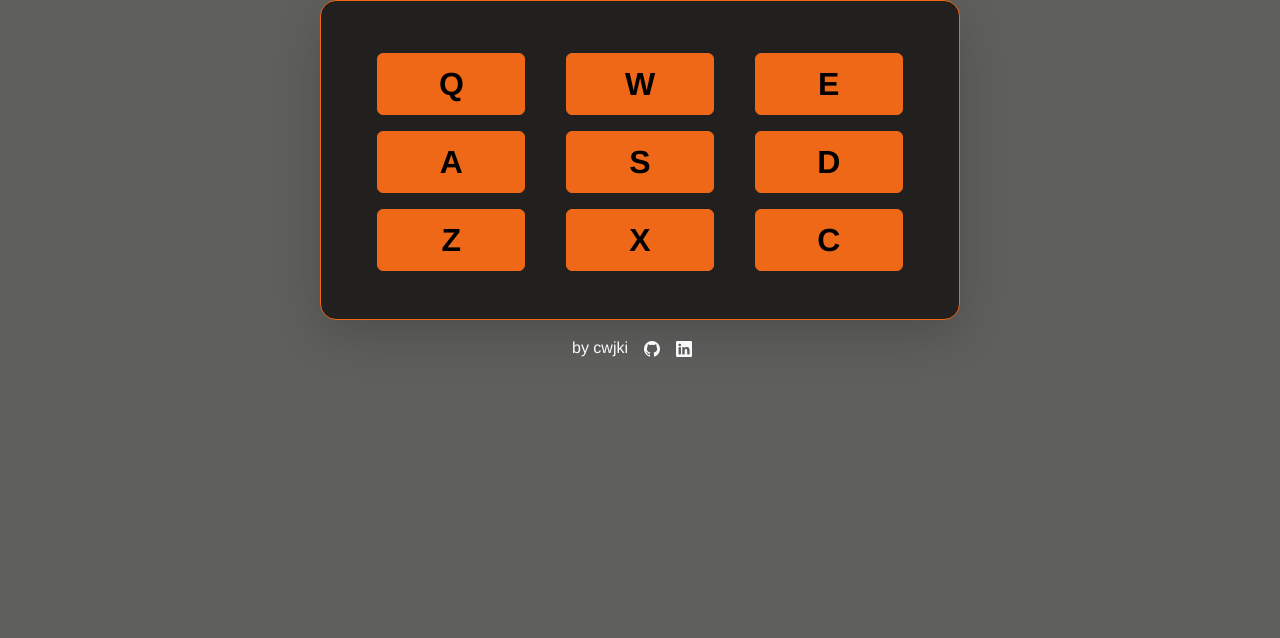
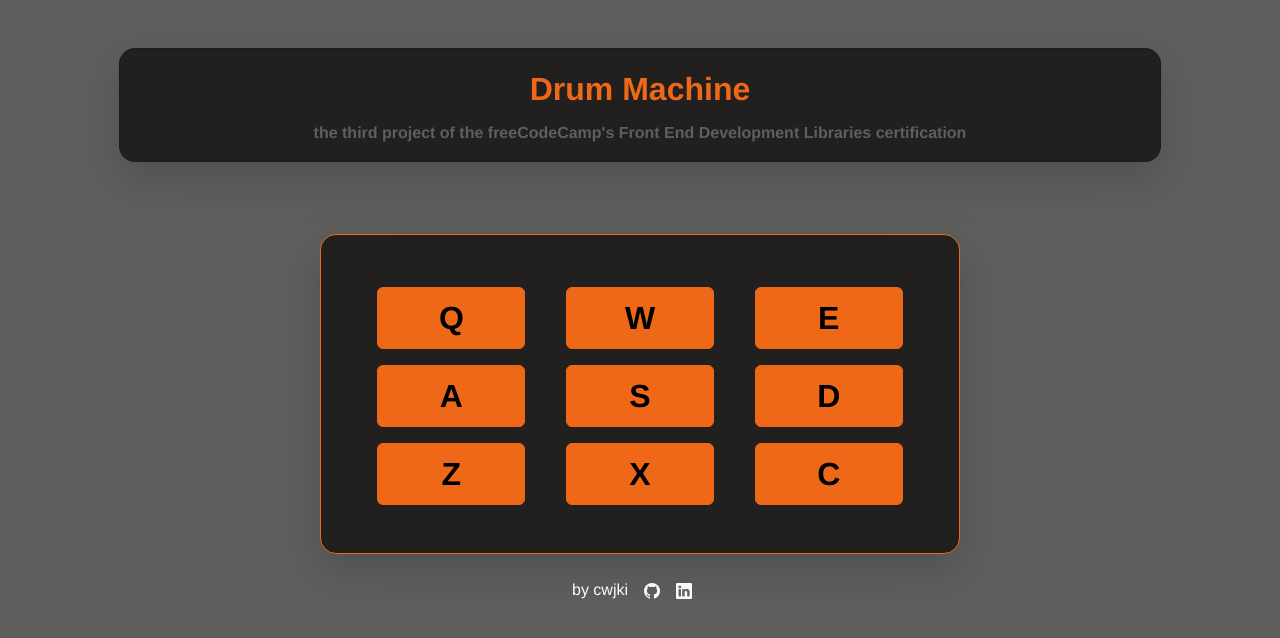
Before and after one commit to cwjki/drum-machine, a React (Create React App) app: page / in a window 1280 px wide. Shown: the top 638 px of the page. Built offline with nearby package versions, Linux system fonts and the light colour scheme.

Commit message:
working on the style

```diff
--- a/src/components/DrumBox.tsx
+++ b/src/components/DrumBox.tsx
@@ -1,7 +1,20 @@
 const DrumBox = () => {
   return (
     <div className="container-fluid">
-      <div className="row align-items-center">
+      <div className="row pt-5 align-items-center text-center">
+        <div className="col-md-10 col-12 mx-auto">
+          <div className="card bg-secondary rounded-4 shadow-lg">
+            <div className="card-body ">
+              <div className="card-title text-info fs-2 fw-bold">Drum Machine</div>
+              <div className="card-text text-primary fw-semibold">
+                the third project of the freeCodeCamp's Front End Development Libraries certification
+              </div>
+            </div>
+          </div>
+        </div>
+      </div>
+
+      <div className="row align-items-center mt-5 pt-4">
         <div className="col-md-6 col-sm-9 col-11 mx-auto border border-info p-5 bg-secondary rounded-4 shadow-lg">
           <div className="row text-center mt-1">
             <div className="col mybtn">
@@ -40,7 +53,7 @@ const DrumBox = () => {
       </div>
 
       {/* Footer */}
-      <nav className="navbar pb-2 ">
+      <nav className="navbar pb-2 mt-2">
         <div className="container-fluid justify-content-center">
           <span className="navbar-brand fs-6 text-light">by cwjki</span>
           <a
```
